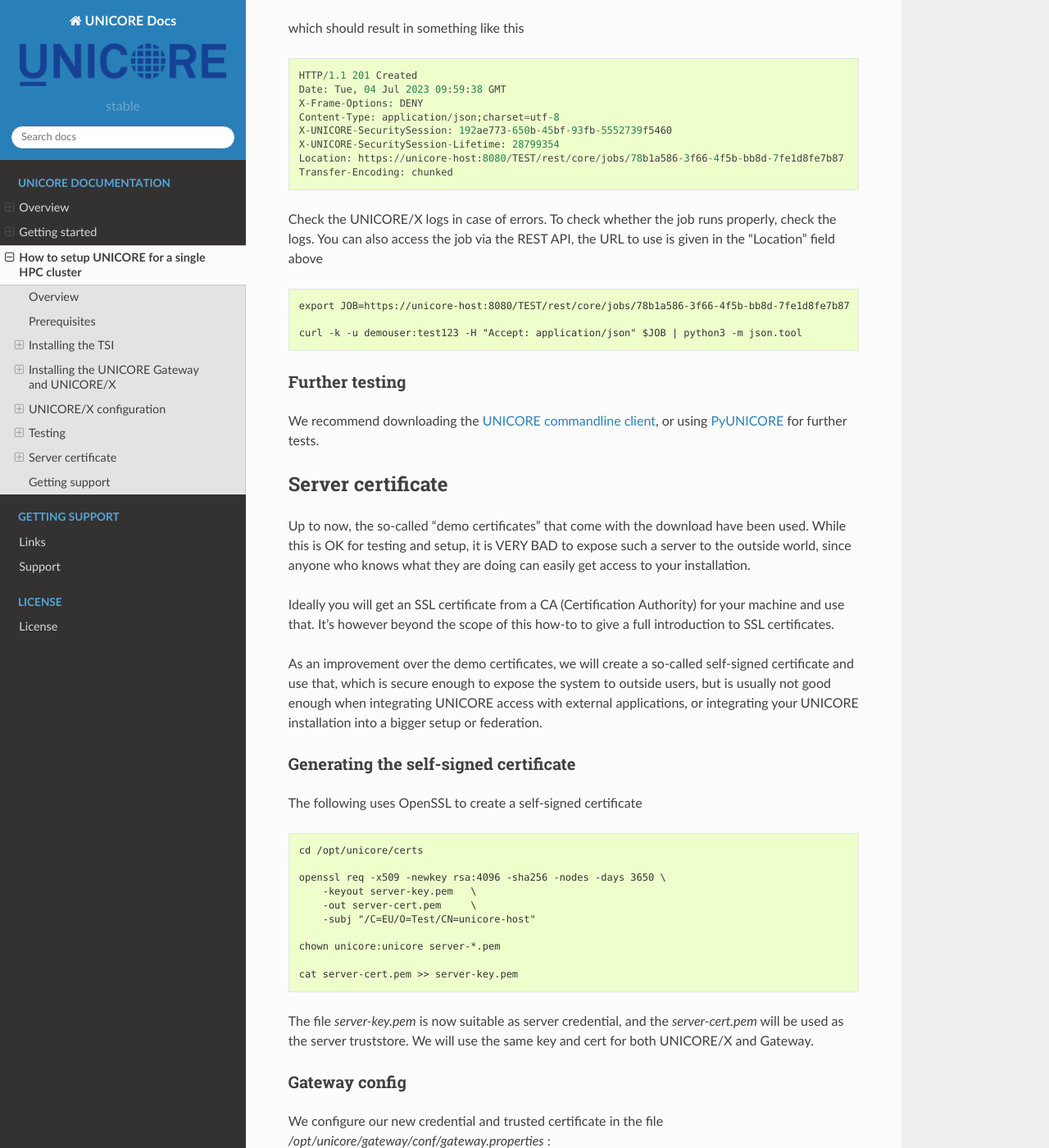
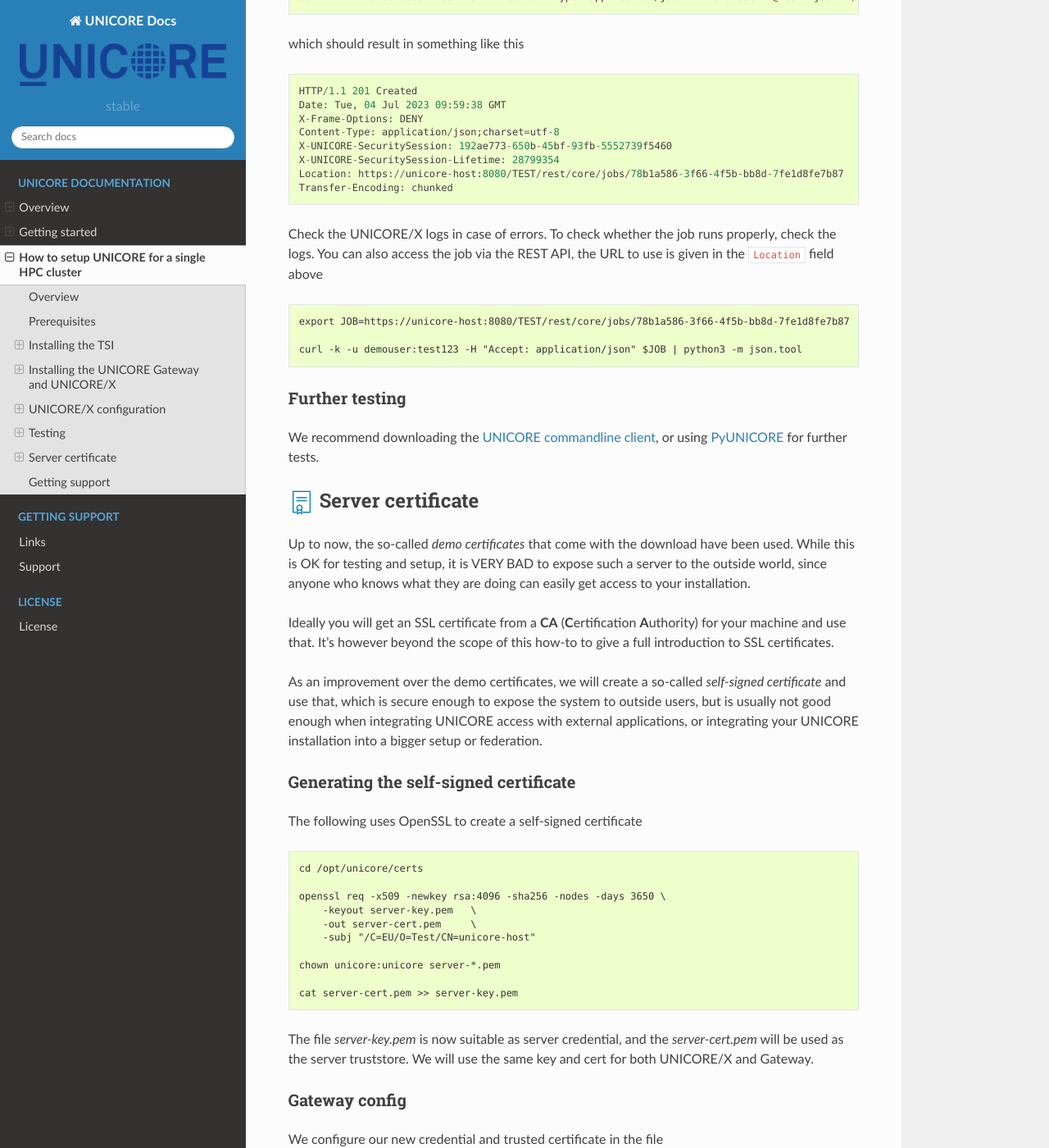
Before and after one commit to UNICORE-EU/unicore-docs, a Sphinx documentation site: the page built from source/howto-singlecluster.rst, in a window 1280 px wide and 1400 px high, scrolled down 7414 px. Shown: the whole window at 82% size. Built offline with Sphinx 7.4.7 and the Read the Docs theme 2.0.0, drawn with Linux system fonts in a browser that asks for light colours; some of the changed text lies outside the part shown.

Commit message:
add images to howto headings

```diff
--- a/source/howto-singlecluster.rst
+++ b/source/howto-singlecluster.rst
@@ -1,8 +1,12 @@
 .. _unicore-howto-singlecluster:
 
 
-How to setup UNICORE for a single HPC cluster
-*********************************************
+|user-guide| How to setup UNICORE for a single HPC cluster
+**********************************************************
+
+.. |user-guide| image:: _static/user-guide.png
+	:height: 32px
+	:align: middle
 
 Overview
 --------
@@ -17,8 +21,8 @@
  - connect UNICORE/X and TSI
  - add test user(s)
  - make a Slurm queue accessible via UNICORE
- - test the installation via 'curl'
- - replace the "demo" certificate by a more secure self-signed
+ - test the installation via ``curl``
+ - replace the *demo* certificate by a more secure self-signed
    certificate for Gateway and UNICORE/X
 
 .. figure:: _static/example-single-cluster.png
@@ -29,21 +33,30 @@
    Example deployment for a single cluster
 
 
-Prerequisites
--------------
 
- - a server or VM with Java 11 or later and Python3 installed
+|checklist-img| Prerequisites
+-----------------------------
 
- - port 8080 on this server must be accessible from the Internet if you want to
-   let external users access your cluster.
+.. |checklist-img| image:: _static/checklist.png
+	:height: 32px
+	:align: middle
+
+- a server or VM with Java 11 or later and Python3 installed
+
+- port ``8080`` on this server must be accessible from the Internet if you want to
+  let external users access your cluster.
 
 In the following, we will refer to this machine as ``unicore-host``. Adapt the following code
 examples according to your actual machine name.
 
 
 
-Installing the TSI
-------------------
+|installer-img| Installing the TSI
+----------------------------------
+
+.. |installer-img| image:: _static/installer.png
+	:height: 32px
+	:align: middle
 
 The TSI is a server daemon written in Python and is installed on (one or more)
 HPC login nodes.
@@ -53,9 +66,9 @@
 Preparations
 ~~~~~~~~~~~~
 
- - SSH as "root" into the login node:
+ - SSH as ``root`` into the login node:
 
- - Add a "unicore" user and a directory for the UNICORE TSI:
+ - Add a ``unicore`` user and a directory for the UNICORE TSI:
 
 .. code:: console
 
@@ -117,7 +130,7 @@
 
 After this step, the UNICORE installation will be accessible at
 
-`` https://unicore-host:8080/TEST/rest/core ``
+``https://unicore-host:8080/TEST/rest/core``.
 
 
 Preparations
@@ -155,7 +168,7 @@
 ``/opt/unicore/unicorex`` using the `configure.py` and `install.py` scripts.
 
 Here we can already set the TSI host (``hpc-login``) and configure the Gateway to
-listen on all addresses and route requests to UNICORE/X under the "TEST" alias.
+listen on all addresses and route requests to UNICORE/X under the *TEST* alias.
 
 We also tell UNICORE/X what the public hostname of the UNICORE installation
 will be (``unicore-host``) and where the job directories should be created
@@ -217,23 +230,28 @@
 (which will return some HTML)
 
 
-UNICORE/X configuration
------------------------
+|config-img| UNICORE/X configuration
+------------------------------------
 
-The UNICORE/X files are now in ``/opt/unicore/unicorex``
+.. |config-img| image:: _static/configuration.png
+	:height: 32px
+	:align: middle
+
+The UNICORE/X files are now in ``/opt/unicore/unicorex``.
 
 UNICORE/X is the central component in a UNICORE installation, and consequently has quite a
 few configuration options.
 
-Here we focus on a very basic setup, and refer to the full manual for more information.
+Here we focus on a very basic setup, and refer to the :ref:`full manual <unicorex-manual>`
+for more information.
 
 
 Connecting UNICORE/X and TSI
 ~~~~~~~~~~~~~~~~~~~~~~~~~~~~
 
-This part is configured in the file ``/opt/unicore/unicorex/conf/tsi.config``
+This part is configured in the file ``/opt/unicore/unicorex/conf/tsi.config``.
 
-UNICORE/X and TSI communicate via TCP. There are two connections
+UNICORE/X and TSI communicate via TCP. There are two connections:
 
 1. From the UNICORE/X host to the TSI (HPC login node) on port ``4433``
 2. From the HPC login node to the UNICORE/X host on port ``7654``
@@ -278,7 +296,7 @@
 
 ``/opt/unicore/unicorex/conf/rest-users.txt``
 
-A default user "demouser" with password "test123" is pre-configured, you can add others.
+A default user *demouser* with password *test123* is pre-configured, you can add others.
 
 Many other options for authentication exist, and we can only refer to the :ref:`Authentication section <use_auth>`
 in the UNICORE/X manual.
@@ -307,8 +325,12 @@
 For more information, we refer to the :ref:`IDB syntax section <ux_idb_syntax>`
 in the UNICORE/X manual.
 
-Testing
--------
+|testing-img| Testing
+---------------------
+
+.. |testing-img| image:: _static/testing.png
+	:height: 32px
+	:align: middle
 
 Authentication and user mapping
 ~~~~~~~~~~~~~~~~~~~~~~~~~~~~~~~
@@ -376,7 +398,7 @@
 Test job
 ~~~~~~~~
 
-Create a file "test1.json" with the following content
+Create a file *test1.json* with the following content
 
 .. code:: json
 
@@ -406,7 +428,7 @@
   Transfer-Encoding: chunked
 
 Check the UNICORE/X logs in case of errors. To check whether the job runs properly, check the logs.
-You can also access the job via the REST API, the URL to use is given in the "Location" field above
+You can also access the job via the REST API, the URL to use is given in the ``Location`` field above
 
 
 .. code:: console
@@ -422,18 +444,22 @@
 We recommend downloading the :ref:`UNICORE commandline client<ucc>`, or using
 `PyUNICORE <https://pyunicore.readthedocs.io/>`_ for further tests.
 
-Server certificate
-------------------
+|certificate-img| Server certificate
+------------------------------------
 
-Up to now, the so-called "demo certificates" that come with the download have been used.
+.. |certificate-img| image:: _static/certificate.png
+	:height: 32px
+	:align: middle
+
+Up to now, the so-called *demo certificates* that come with the download have been used.
 While this is OK for testing and setup, it is VERY BAD to expose such a server to the outside world,
 since anyone who knows what they are doing can easily get access to your installation.
 
-Ideally you will get an SSL certificate from a CA (Certification Authority) for your machine and
+Ideally you will get an SSL certificate from a **CA** (**C**\ ertification **A**\ uthority) for your machine and
 use that. It's however beyond the scope of this how-to to give a full introduction to SSL certificates.
 
-As an improvement over the demo certificates, we will create a so-called self-signed
-certificate and use that, which is secure enough to expose the system to outside users, but is usually
+As an improvement over the demo certificates, we will create a so-called *self-signed
+certificate* and use that, which is secure enough to expose the system to outside users, but is usually
 not good enough when integrating UNICORE access with external applications, or integrating your
 UNICORE installation into a bigger setup or federation.
 
@@ -465,7 +491,7 @@
 ~~~~~~~~~~~~~~
 
 We configure our new credential and trusted certificate in the
-file `/opt/unicore/gateway/conf/gateway.properties` :
+file `/opt/unicore/gateway/conf/gateway.properties`:
 
 .. code:: console
 
@@ -490,7 +516,7 @@
 ~~~~~~~~~~~~~~~~
 
 We configure our new credential and trusted certificate in the
-file `/opt/unicore/unicorex/conf/container.properties` :
+file `/opt/unicore/unicorex/conf/container.properties`:
 
 .. code:: console
 
@@ -514,7 +540,11 @@
 Check the logs for any errors!
 
 
-Getting support
----------------
+|support-img| Getting support
+-----------------------------
+
+.. |support-img| image:: _static/support.png
+	:height: 32px
+	:align: middle
 
 You can always :ref:`contact us<support>` for advice in your specific situation.
```
Also changed, not shown: other parts of source/howto-singlecluster.rst (+2 -2 lines), source/_static/certificate.png (added), source/_static/testing.png (added).
